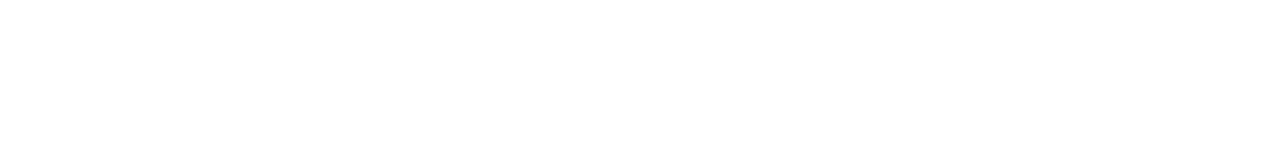
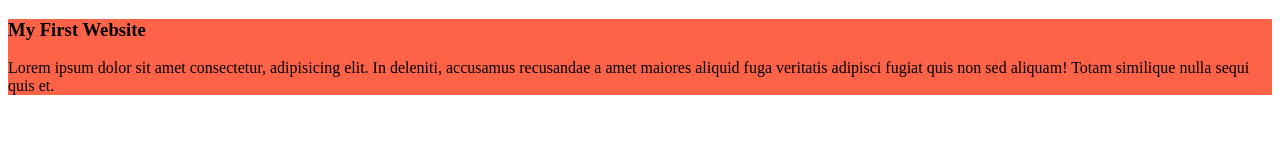
Before and after one commit to khairuzzamansami/my-simple-website, a plain HTML site: page index.html in a window 1280 px wide. Drawn offline with Linux system fonts and the light colour scheme.

Commit message:
added the first blog

```diff
--- a/index.html
+++ b/index.html
@@ -4,8 +4,12 @@
     <meta charset="UTF-8">
     <meta name="viewport" content="width=device-width, initial-scale=1.0">
     <title>My Simple Website</title>
+    <link rel="stylesheet" href="styles/blog.css">
 </head>
 <body>
-
+    <div>
+        <h3>My First Website</h3>
+    <p>Lorem ipsum dolor sit amet consectetur, adipisicing elit. In deleniti, accusamus recusandae a amet maiores aliquid fuga veritatis adipisci fugiat quis non sed aliquam! Totam similique nulla sequi quis et.</p>
+    </div>
 </body>
 </html>
--- /dev/null
+++ b/styles/blog.css
@@ -0,0 +1,3 @@
+div{
+    background-color: tomato;
+}
```
